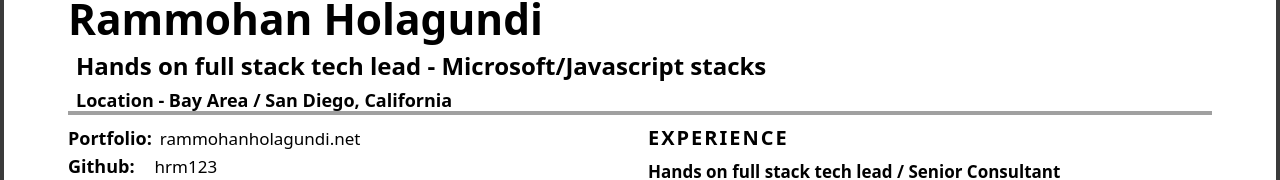
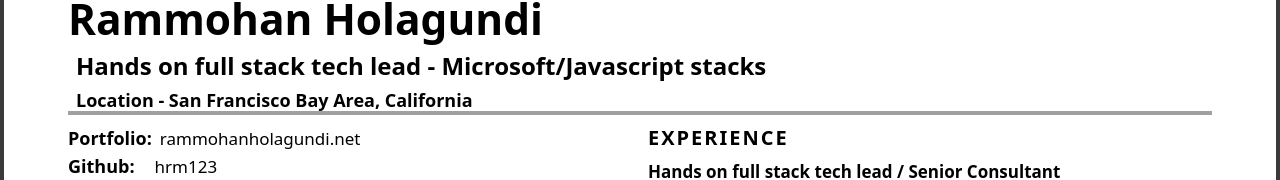
Before and after one commit to hrm123/nextjs, a Next.js app: page / in a window 1280 px wide. Shown: the part 145-325 px from the top of the page. Built offline with nearby package versions, Linux system fonts and the light colour scheme; what tailwind-heropatterns would draw is missing.

Commit message:
region change
Co-authored-by: h_r_m <pitechworks@gmail.com>

```diff
--- a/src/components/header.tsx
+++ b/src/components/header.tsx
@@ -18,7 +18,7 @@ const Header = () => {
               <h3
                 className="m-0 mt-2 ml-2 font-semibold text-lg  leading-snugish"
               >
-                Location - Bay Area / San Diego, California
+                Location - San Francisco Bay Area, California
               </h3>
 
             </section>
```
